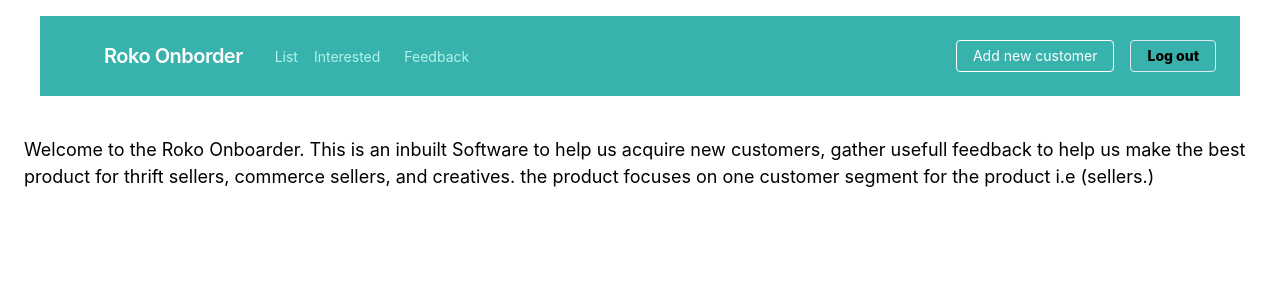
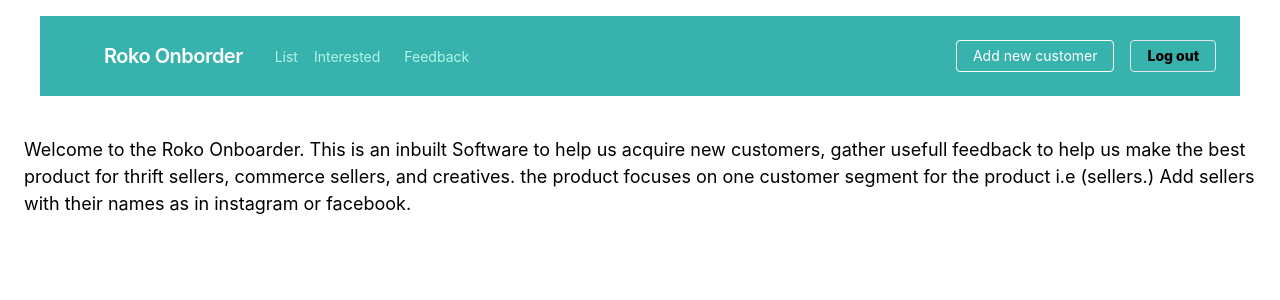
Before and after one commit to sammashar56/Roko-cms, a React (Create React App) app: page / in a window 1280 px wide. Shown: the top 300 px of the page. Built offline with nearby package versions, Linux system fonts and the light colour scheme; what tailwindcss-dark-mode would draw is missing.

Commit message:
seller exists

```diff
--- a/src/components/addclient.js
+++ b/src/components/addclient.js
@@ -58,10 +58,18 @@ class Addclient extends React.Component{
           NotificationManager.success(res.data.message, 'Successfully', 1000);
           console.log("RESPONSE ==== : ", res);
 
-        })
-        .catch((error) => {
-          console.log("ERROR: ====", error);
-        })
+        }).catch(function (error) {
+
+          if (error.response) {
+            // (error.response.data);
+            NotificationManager.info('seller already exists', '', 2000)
+          } else if (error.request) {
+          } else {
+            // Something happened in setting up the request that triggered an Error
+            console.log('Error', error.message);
+          }
+          console.log(error.config);
+        });
   }
   render() {
     return (
--- a/src/components/home.js
+++ b/src/components/home.js
@@ -8,7 +8,7 @@ export default function Home () {
             <Nav/>
         <div class=" flex justify-center p-6 ">
             <p class="text-center md:text-left space-y-4 text-lg"> Welcome to the Roko Onboarder. This is an inbuilt Software to help us acquire new customers, gather usefull feedback to help us make the best product for thrift sellers, commerce sellers, and creatives.
-                the product focuses on one customer segment for the product i.e (sellers.)
+                the product focuses on one customer segment for the product i.e (sellers.) Add sellers with their names as in instagram or facebook.
             </p>
         </div>
         </div>
```
